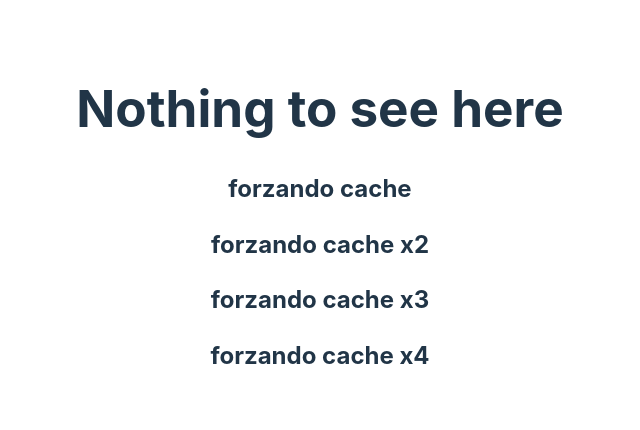
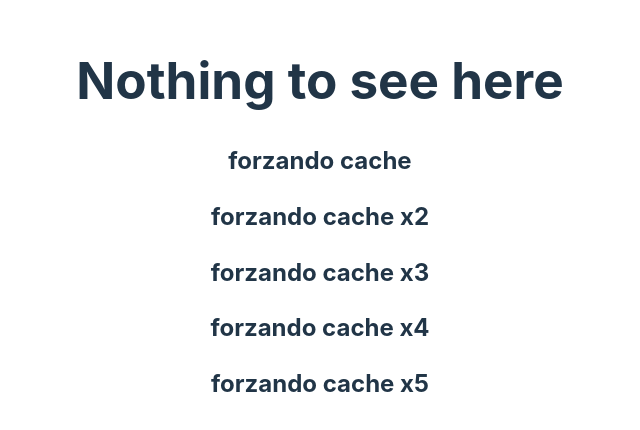
Before and after one commit to KinuQ/kinuqmono, a React (Vite) app in the folder apps/placeholderapp/: page / in a window 1280 px wide. Shown: the part 180-610 px from the top of the page, without its empty margins (320-960 px from the left). Built offline with nearby package versions, Linux system fonts and the light colour scheme.

Commit message:
forzando cache x5

```diff
--- a/apps/placeholderapp/src/App.tsx
+++ b/apps/placeholderapp/src/App.tsx
@@ -8,6 +8,7 @@ function App() {
 			<h2>forzando cache x2</h2>
 			<h2>forzando cache x3</h2>
 			<h2>forzando cache x4</h2>
+			<h2>forzando cache x5</h2>
 		</>
 	);
 }
--- a/package.json
+++ b/package.json
@@ -12,7 +12,7 @@
 		"turbo": "^2.2.3",
 		"typescript": "5.5.4"
 	},
-  "packageManager": "pnpm@8.15.6",
+	"packageManager": "pnpm@9.13.2",
 	"engines": {
 		"node": ">=18"
 	}
```
Lines whose indentation alone changed are shown as unchanged.
